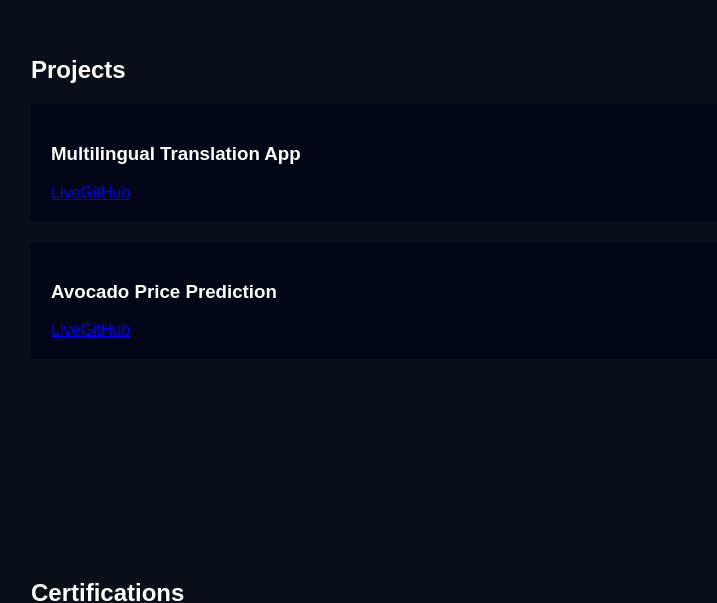
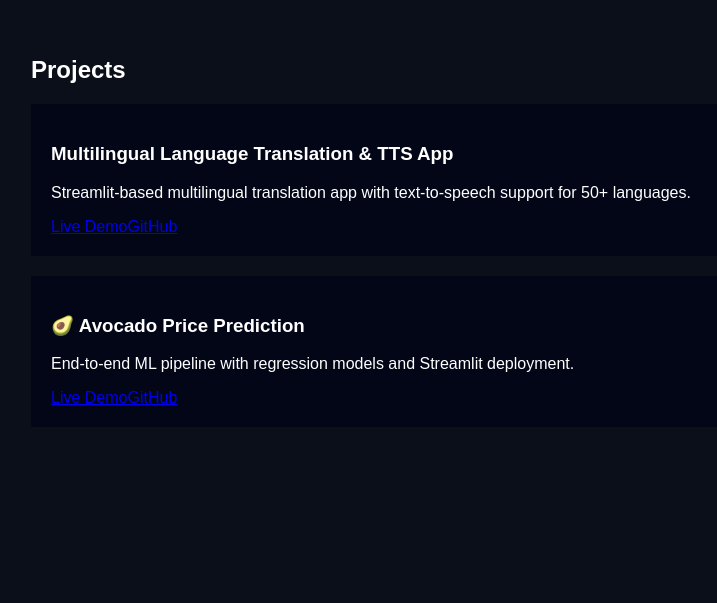
Before and after one commit to AnjaliPanduga/anjali-portfolio, a React app: page / in a window 1280 px wide. Shown: the part 2188-2791 px from the top of the page, without its empty margins (97-814 px from the left). Built offline with nearby package versions, Linux system fonts and the light colour scheme.

Commit message:
Projects.jsx

```diff
--- a/src/components/Projects.jsx
+++ b/src/components/Projects.jsx
@@ -1,19 +1,58 @@
+import { motion } from "framer-motion";
+
 export default function Projects() {
   return (
-    <section id="projects">
+    <motion.section
+      id="projects"
+      initial={{ opacity: 0, y: 60 }}
+      whileInView={{ opacity: 1, y: 0 }}
+      viewport={{ once: true }}
+      transition={{ duration: 0.9 }}
+    >
       <h2>Projects</h2>
 
       <div className="card">
-        <h3>Multilingual Translation App</h3>
-        <a href="https://multilingual-language-translation-app.streamlit.app/">Live</a>
-        <a href="https://github.com/AnjaliPanduga/Language-Translation-App">GitHub</a>
+        <h3>Multilingual Language Translation & TTS App</h3>
+        <p>
+          Streamlit-based multilingual translation app with text-to-speech
+          support for 50+ languages.
+        </p>
+        <a
+          href="https://multilingual-language-translation-app.streamlit.app/"
+          target="_blank"
+          rel="noreferrer"
+        >
+          Live Demo
+        </a>
+        <a
+          href="https://github.com/AnjaliPanduga/Language-Translation-App"
+          target="_blank"
+          rel="noreferrer"
+        >
+          GitHub
+        </a>
       </div>
 
       <div className="card">
-        <h3>Avocado Price Prediction</h3>
-        <a href="https://avocado-price-prediction-using-machine-learning.streamlit.app/">Live</a>
-        <a href="https://github.com/AnjaliPanduga/Avocado-Price-Prediction-Using-Machine-Learning">GitHub</a>
+        <h3>🥑 Avocado Price Prediction</h3>
+        <p>
+          End-to-end ML pipeline with regression models and Streamlit deployment.
+        </p>
+        <a
+          href="https://avocado-price-prediction-using-machine-learning.streamlit.app/"
+          target="_blank"
+          rel="noreferrer"
+        >
+          Live Demo
+        </a>
+        <a
+          href="https://github.com/AnjaliPanduga/Avocado-Price-Prediction-Using-Machine-Learning"
+          target="_blank"
+          rel="noreferrer"
+        >
+          GitHub
+        </a>
       </div>
-    </section>
+    </motion.section>
   );
 }
```
